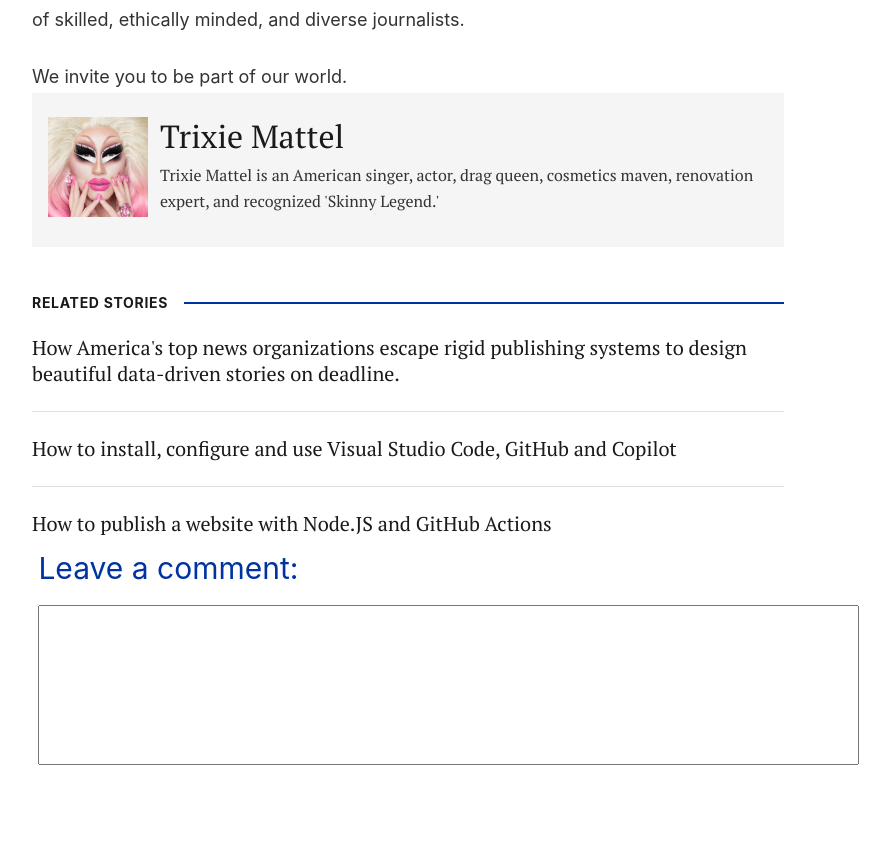
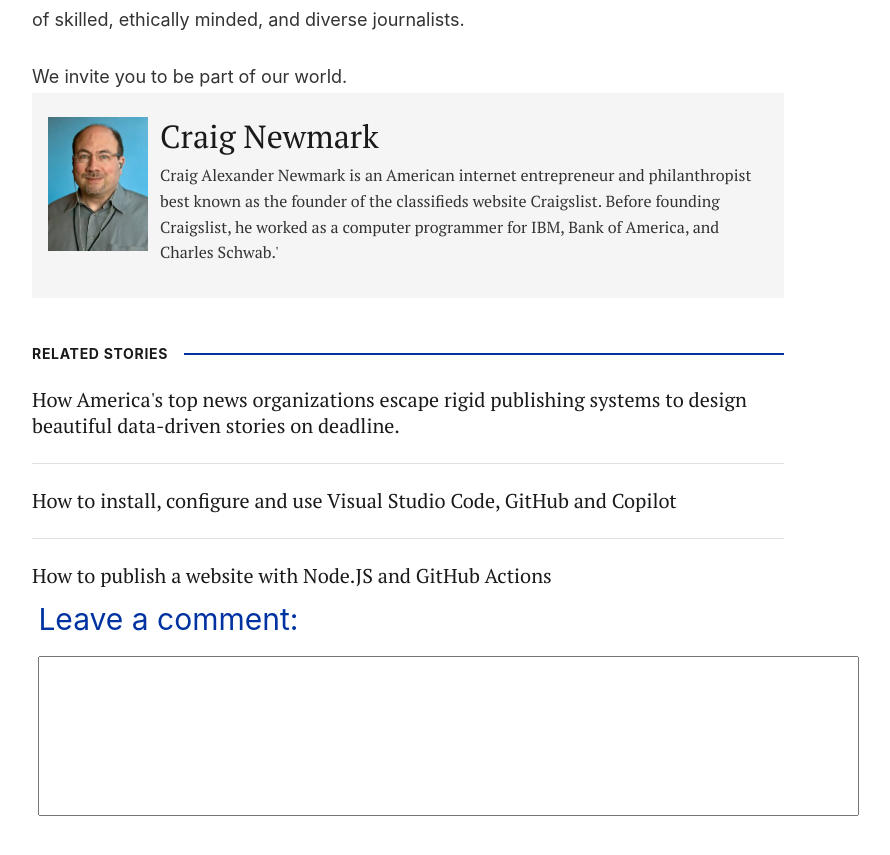
Before and after one commit to sahayssen/component-kits, a SvelteKit app: page / in a window 1280 px wide. Shown: the part 2163-3018 px from the top of the page, without its empty margins (232-1122 px from the left). Built offline with nearby package versions, Linux system fonts and the light colour scheme; a web font is replaced by a local one.

Commit message:
change bio

```diff
--- a/src/routes/+page.svelte
+++ b/src/routes/+page.svelte
@@ -104,9 +104,9 @@
   </ArticleBody>
 
   <WriterBio
-  link="Trixie.jpg"
-  author="Trixie Mattel"
-  bio="Trixie Mattel is an American singer, actor, drag queen, cosmetics maven, renovation expert, and recognized 'Skinny Legend.'"
+  link="/Craig.webp"
+  author="Craig Newmark"
+  bio="Craig Alexander Newmark is an American internet entrepreneur and philanthropist best known as the founder of the classifieds website Craigslist. Before founding Craigslist, he worked as a computer programmer for IBM, Bank of America, and Charles Schwab.'"
   />
 
   <!-- Related Stories: Links to other articles -->
```
Also changed, not shown: static/Craig.webp (added).
